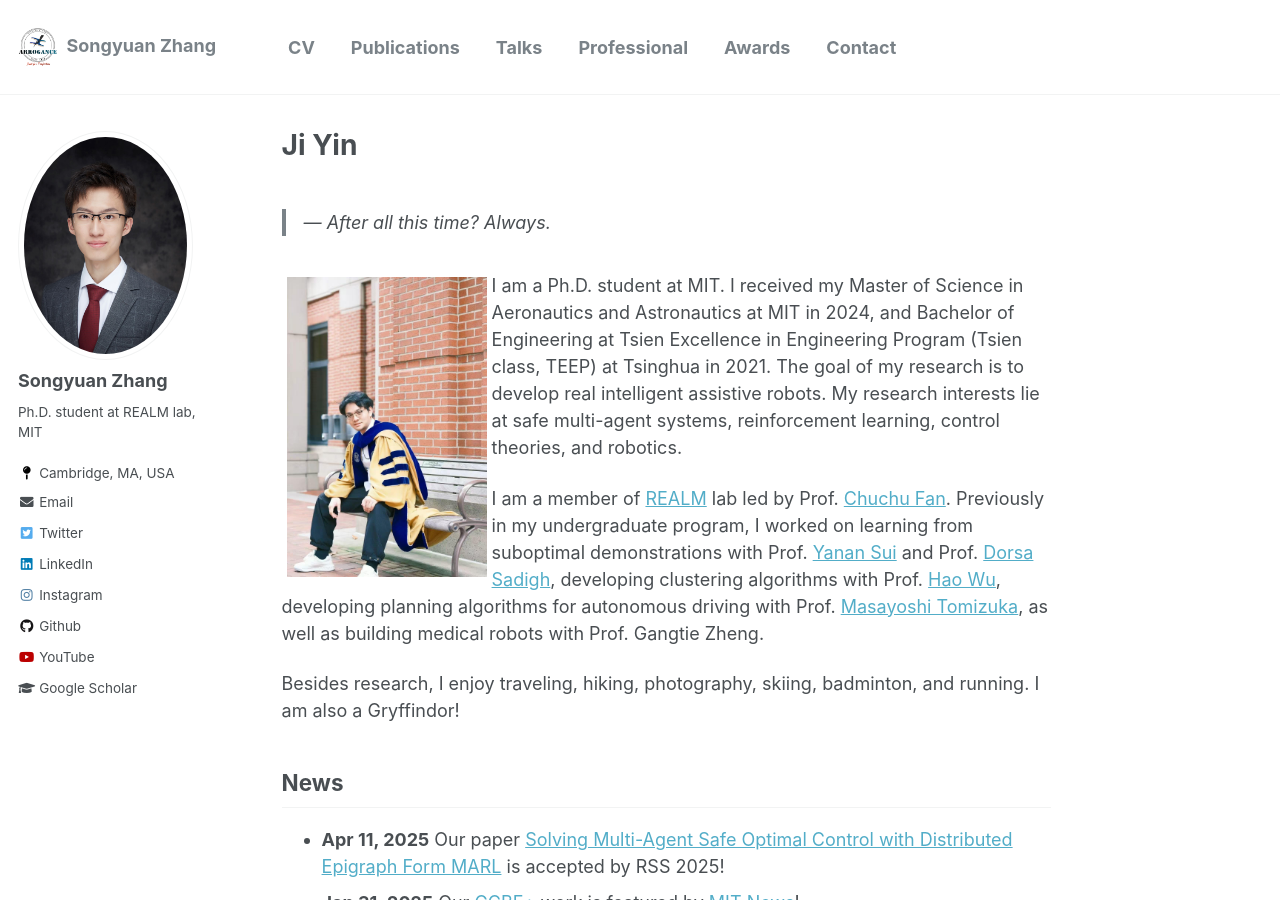
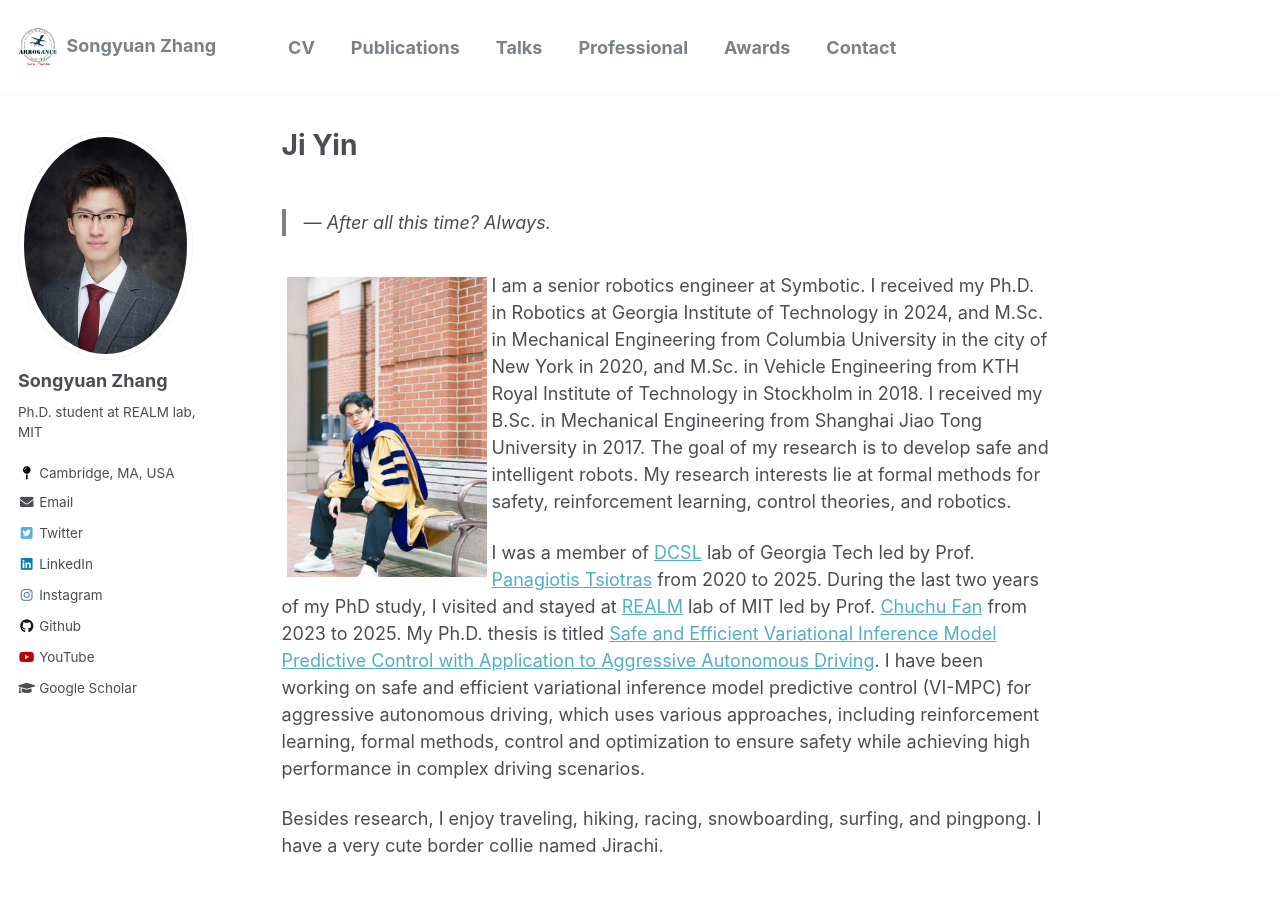
Before and after one commit to yinji921/Ji-Yin, a Jekyll site: the page built from _pages/about.md, in a window 1280 px wide and 900 px high. Built offline with Jekyll 4.4.1, drawn with Linux system fonts in a browser that asks for light colours.

Commit message:
updated about.md

```diff
--- a/_pages/about.md
+++ b/_pages/about.md
@@ -12,15 +12,15 @@ redirect_from:
 
 <p>
   <img src="https://github.com/yinji921/Ji-Yin/blob/main/files/Ji%20Yin%20phd%20photo1.jpg?raw=true" alt="Photo" style="width: 200px;" hspace="5" vspace="5" align="left"/>
-  I am a Ph.D. student at MIT. I received my Master of Science in Aeronautics and Astronautics at MIT in 2024, and Bachelor of Engineering at Tsien Excellence in Engineering Program (Tsien class, TEEP) at Tsinghua in 2021. The goal of my research is to develop real intelligent assistive robots. My research interests lie at safe multi-agent systems, reinforcement learning, control theories, and robotics.
+  I am a senior robotics engineer at Symbotic. I received my Ph.D. in Robotics at Georgia Institute of Technology in 2024, and M.Sc. in Mechanical Engineering from Columbia University in the city of New York in 2020, and M.Sc. in Vehicle Engineering from KTH Royal Institute of Technology in Stockholm in 2018.
+I received my B.Sc. in Mechanical Engineering from Shanghai Jiao Tong University in 2017. The goal of my research is to develop safe and intelligent robots. My research interests lie at formal methods for safety, reinforcement learning, control theories, and robotics.
 </p>
 
+I was a member of [DCSL](https://dcsl.gatech.edu/) lab of Georgia Tech led by Prof. [Panagiotis Tsiotras](https://www.tsiotras.com/) from 2020 to 2025.
+During the last two years of my PhD study, I visited and stayed at [REALM](http://realm.mit.edu/) lab of MIT led by Prof. [Chuchu Fan](https://chuchu.mit.edu/) from 2023 to 2025.
+My Ph.D. thesis is titled [Safe and Efficient Variational Inference Model Predictive Control with Application to Aggressive Autonomous Driving](https://hdl.handle.net/1853/77825). I have been working on safe and efficient variational inference model predictive control (VI-MPC) for aggressive autonomous driving, which uses various approaches, including reinforcement learning, formal methods, control and optimization to ensure safety while achieving high performance in complex driving scenarios.
 
-I am a member of [REALM](http://realm.mit.edu/) lab led by Prof. [Chuchu Fan](https://chuchu.mit.edu/). Previously in my undergraduate program, I worked on learning from suboptimal demonstrations with Prof. [Yanan Sui](https://www.yanansui.com/) and Prof. [Dorsa Sadigh](https://dorsa.fyi/), developing clustering algorithms with Prof. [Hao Wu](https://haowu1983.github.io/), developing planning algorithms for autonomous driving with Prof. [Masayoshi Tomizuka](https://msc.berkeley.edu/people/tomizuka.html), as well as building medical robots with Prof. Gangtie Zheng.
-
-Besides research, I enjoy traveling, hiking, photography, skiing, badminton, and running. I am also a Gryffindor!
-
-
+Besides research, I enjoy traveling, hiking, racing, snowboarding, surfing, and pingpong. I have a very cute border collie named Jirachi.
 
 ## News
 
```
Also changed, not shown: README.md (+1 -1 lines).
